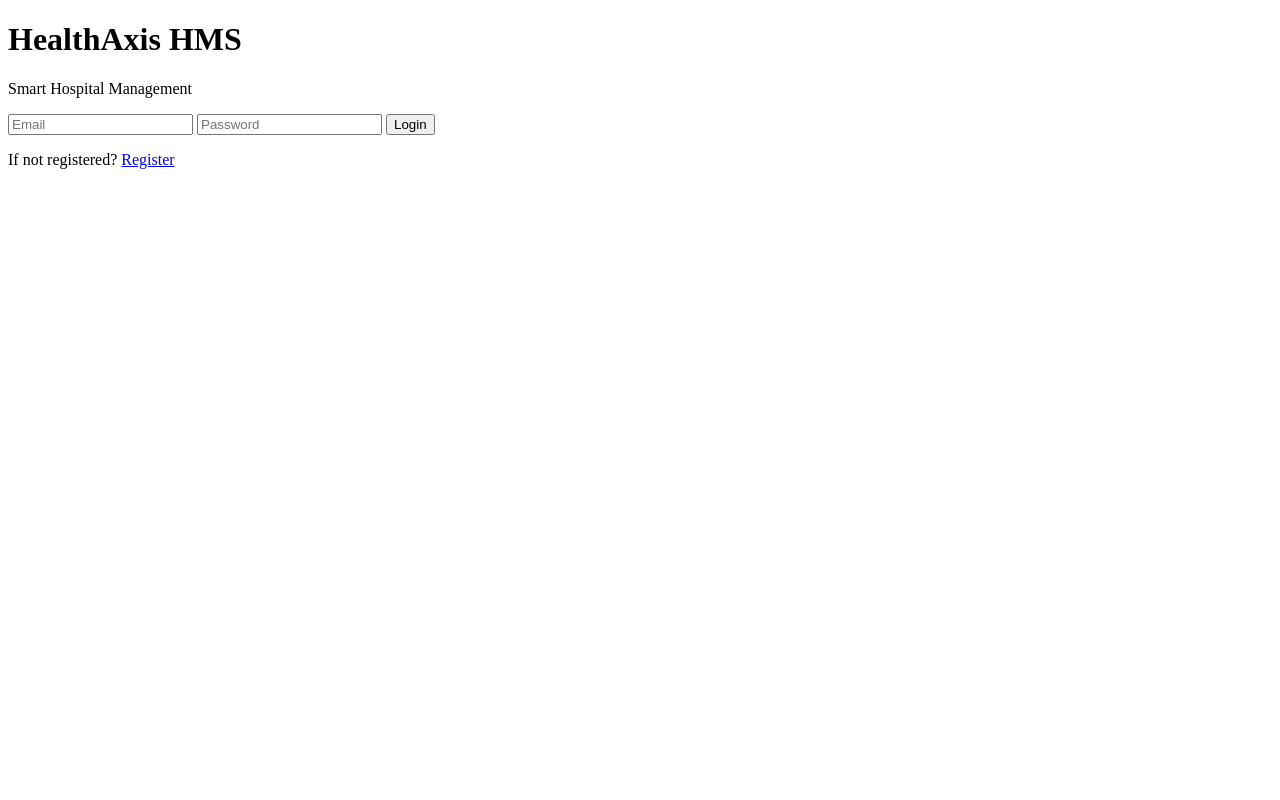
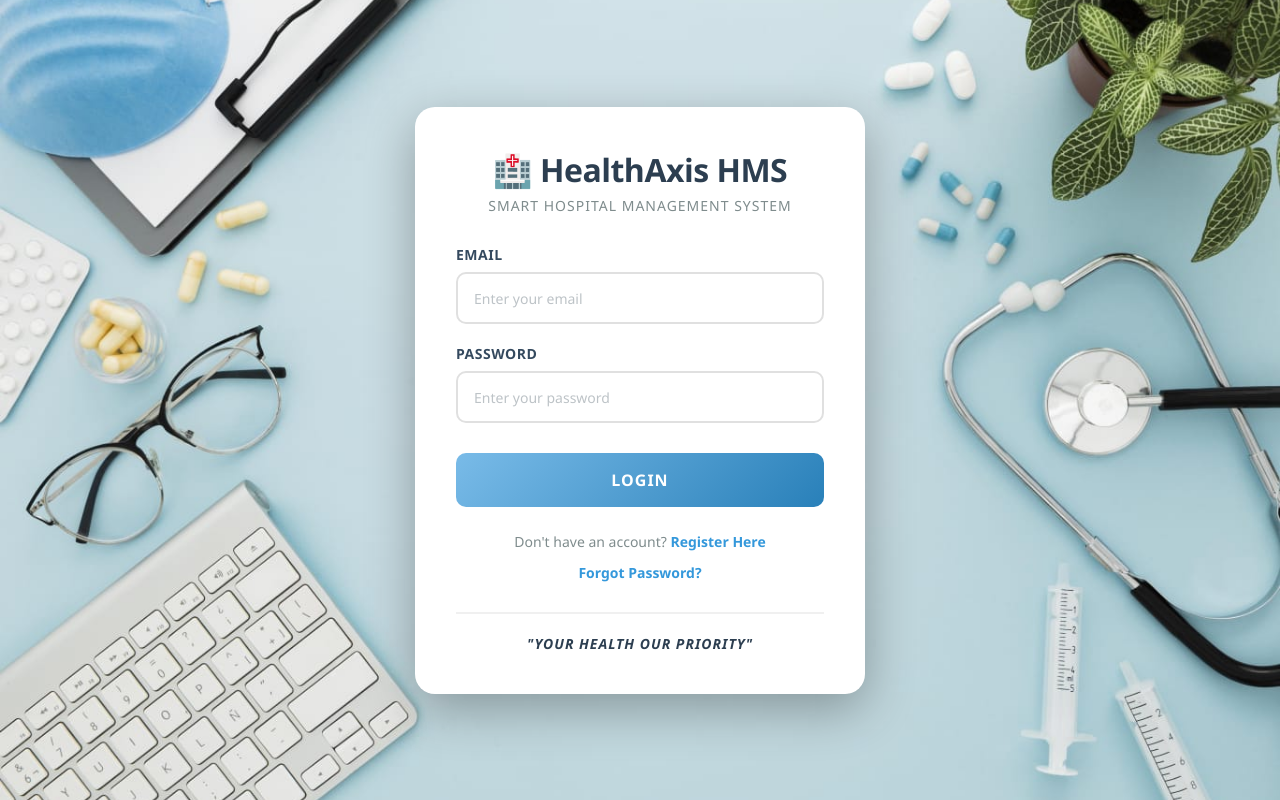
Before and after one commit to rekha2756/Hospital-Management-System, a plain HTML site: page frontend/login.html in a window 1280 px wide. Drawn offline with Linux system fonts and the light colour scheme.

Commit message:
added bg

```diff
--- /dev/null
+++ b/frontend/css/login.css
@@ -0,0 +1,206 @@
+* {
+    margin: 0;
+    padding: 0;
+    box-sizing: border-box;
+    font-family: 'Segoe UI', Tahoma, Geneva, Verdana, sans-serif;
+}
+
+body {
+    min-height: 100vh;
+    display: flex;
+    align-items: center;
+    justify-content: center;
+    padding: 20px;
+    position: relative;
+    background-image: url("../images/bg3.png");
+    background-size: cover;
+    background-position: center;
+    background-repeat: no-repeat;
+    background-attachment: fixed;
+}
+
+body::before {
+    content: '';
+    position: absolute;
+    top: 0;
+    left: 0;
+    right: 0;
+    bottom: 0;
+   /* background: linear-gradient(135deg, rgba(52, 152, 219, 0.85), rgba(41, 128, 185, 0.9));*/
+    z-index: 1;
+}
+
+.login-container {
+    background: white;
+    border-radius: 20px;
+    box-shadow: 0 15px 50px rgba(0, 0, 0, 0.3);
+    padding: 40px;
+    width: 100%;
+    max-width: 450px;
+    animation: slideUp 0.5s ease;
+    position: relative;
+    z-index: 2;
+    backdrop-filter: blur(5px);
+    border: 1px solid rgba(255, 255, 255, 0.1);
+}
+
+@keyframes slideUp {
+    from {
+        opacity: 0;
+        transform: translateY(20px);
+    }
+    to {
+        opacity: 1;
+        transform: translateY(0);
+    }
+}
+
+.logo {
+    color: #2c3e50;
+    font-size: 32px;
+    font-weight: 600;
+    text-align: center;
+    margin-bottom: 5px;
+    letter-spacing: -0.5px;
+}
+
+.subtitle {
+    color: #7f8c8d;
+    text-align: center;
+    font-size: 14px;
+    margin-bottom: 30px;
+    font-weight: 500;
+    text-transform: uppercase;
+    letter-spacing: 1px;
+}
+
+.input-group {
+    margin-bottom: 20px;
+}
+
+.input-group label {
+    display: block;
+    color: #34495e;
+    font-size: 14px;
+    font-weight: 600;
+    margin-bottom: 8px;
+    text-transform: uppercase;
+    letter-spacing: 0.5px;
+}
+
+.input-group input {
+    width: 100%;
+    padding: 14px 16px;
+    border: 2px solid #e0e0e0;
+    border-radius: 10px;
+    font-size: 15px;
+    transition: all 0.3s ease;
+    outline: none;
+    background: rgba(255, 255, 255, 0.9);
+}
+
+.input-group input:focus {
+    border-color: #7ecede;
+    box-shadow: 0 0 0 3px rgba(52, 152, 219, 0.1);
+    background: white;
+}
+
+.input-group input::placeholder {
+    color: #bdc3c7;
+    font-size: 14px;
+}
+
+.login-btn {
+    background: linear-gradient(135deg, #79bbe8, #2980b9);
+    color: white;
+    width: 100%;
+    padding: 16px;
+    border: none;
+    border-radius: 10px;
+    font-size: 16px;
+    font-weight: 600;
+    cursor: pointer;
+    transition: all 0.3s ease;
+    margin-top: 10px;
+    text-transform: uppercase;
+    letter-spacing: 1px;
+}
+
+.login-btn:hover {
+    background: linear-gradient(135deg, #2980b9, #3498db);
+    transform: translateY(-2px);
+    box-shadow: 0 5px 20px rgba(52, 152, 219, 0.4);
+}
+
+.login-btn:active {
+    transform: translateY(0);
+}
+
+.links {
+    text-align: center;
+    margin-top: 25px;
+}
+
+.links p {
+    color: #7f8c8d;
+    font-size: 14px;
+    margin: 12px 0;
+}
+
+.links a {
+    color: #3498db;
+    text-decoration: none;
+    font-weight: 600;
+    transition: all 0.3s ease;
+    position: relative;
+}
+
+.links a:hover {
+    color: #2980b9;
+}
+
+.links a::after {
+    content: '';
+    position: absolute;
+    width: 100%;
+    height: 2px;
+    bottom: -2px;
+    left: 0;
+    background-color: #3498db;
+    transform: scaleX(0);
+    transition: transform 0.3s ease;
+}
+
+.links a:hover::after {
+    transform: scaleX(1);
+}
+
+.quote {
+    text-align: center;
+    margin-top: 30px;
+    padding-top: 20px;
+    border-top: 2px solid #f0f0f0;
+    color: #2c3e50;
+    font-weight: 600;
+    font-size: 14px;
+    letter-spacing: 1px;
+    font-style: italic;
+}
+
+@media (max-width: 480px) {
+    .login-container {
+        padding: 30px 20px;
+    }
+
+    .logo {
+        font-size: 26px;
+    }
+
+    .subtitle {
+        font-size: 12px;
+    }
+
+    .login-btn {
+        padding: 14px;
+    }
+}
--- a/frontend/login.html
+++ b/frontend/login.html
@@ -1,27 +1,51 @@
 <!DOCTYPE html>
-<html>
+<html lang="en">
 <head>
+    <meta charset="UTF-8">
+    <meta name="viewport" content="width=device-width, initial-scale=1.0">
     <title>HealthAxis HMS - Login</title>
-    <link rel="stylesheet" href="CSS/style.css">
+    <link rel="stylesheet" href="css/login.css">
 </head>
-<body class="login-page">
+<body>
 
-    <div class="login-card">
-        <h1>HealthAxis HMS</h1>
-        <p class="subtitle">Smart Hospital Management</p>
+<div class="login-container">
 
-        <input type="email" placeholder="Email">
-        <input type="password" placeholder="Password">
+    <h1 class="logo">🏥 HealthAxis HMS</h1>
+    <p class="subtitle">Smart Hospital Management System</p>
 
-        <button>Login</button>
+    <form action="dashboard.html" method="POST">
 
-        <!-- ✅ Register Link -->
-        <p class="register-text">
-            If not registered?
-            <a href="register.html">Register</a>
+        <div class="input-group">
+            <label>Email</label>
+            <input type="email" placeholder="Enter your email" required>
+        </div>
+
+        <div class="input-group">
+            <label>Password</label>
+            <input type="password" placeholder="Enter your password" required>
+        </div>
+
+        <button type="submit" class="login-btn">
+            Login
+        </button>
+
+    </form>
+
+    <div class="links">
+        <p>Don't have an account?
+            <a href="register.html">Register Here</a>
         </p>
 
+        <p>
+            <a href="#">Forgot Password?</a>
+        </p>
     </div>
+
+    <div class="quote">
+        "YOUR HEALTH OUR PRIORITY"
+    </div>
+
+</div>
 
 </body>
 </html>
```
Also changed, not shown: frontend/images/bg3.png (added), frontend/register.html (added).
